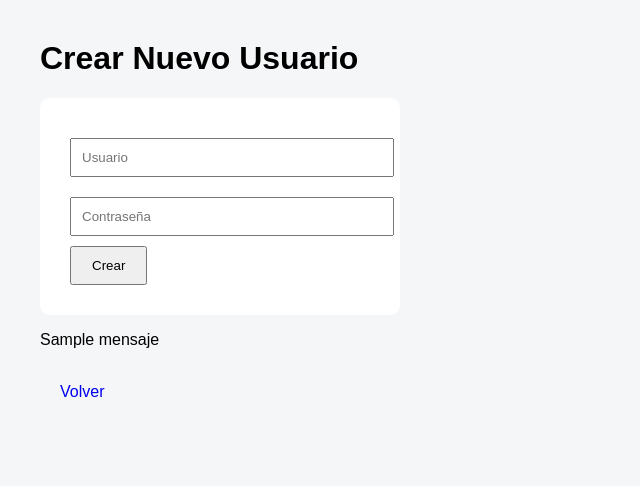
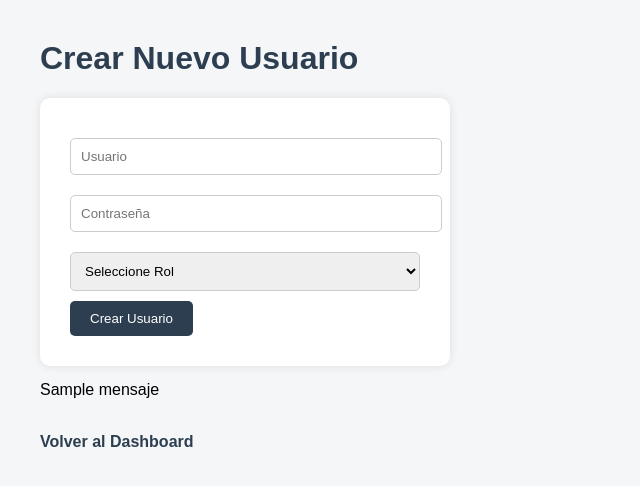
Before and after one commit to DavidPuentes25/BackupSeguro, a Flask app: template templates/nuevo_usuario.html in a window 1280 px wide. Shown: the top 486 px of the page, without its empty margins (0-640 px from the left). Run offline with Flask 3, Linux system fonts and the light colour scheme; the template is opened without the code that fills it: most values are stand-ins (such as "Sample title", 1, 10 or a date in 2020).

Commit message:
Se puede asignar rol desde el admin

```diff
--- a/app.py
+++ b/app.py
@@ -167,6 +167,9 @@ def crear_backup():
     if "usuario" not in session:
         return redirect(url_for("login"))
 
+    if session["rol"] not in ["admin", "operador"]:
+        return "Acceso denegado"
+
     conexion = sqlite3.connect("database.db")
     cursor = conexion.cursor()
 
@@ -189,6 +192,9 @@ def eliminar_backup(id):
     if "usuario" not in session:
         return redirect(url_for("login"))
 
+    if session["rol"] != "admin":
+        return "Acceso denegado"
+
     conexion = sqlite3.connect("database.db")
     cursor = conexion.cursor()
 
@@ -201,11 +207,15 @@ def eliminar_backup(id):
 
     return redirect(url_for("dashboard"))
 
+
 @app.route("/nuevo_usuario", methods=["GET", "POST"])
 def nuevo_usuario():
 
     if "usuario" not in session:
         return redirect(url_for("login"))
+
+    if session["rol"] != "admin":
+        return "Acceso denegado"
 
     mensaje = ""
 
@@ -213,14 +223,15 @@ def nuevo_usuario():
 
         usuario_nuevo = request.form["usuario"]
         password_nuevo = request.form["password"]
+        rol_nuevo = request.form["rol"]
 
         try:
             conexion = sqlite3.connect("database.db")
             cursor = conexion.cursor()
 
             cursor.execute(
-                "INSERT INTO usuarios (usuario, password) VALUES (?, ?)",
-                (usuario_nuevo, password_nuevo)
+                "INSERT INTO usuarios (usuario, password, rol) VALUES (?, ?, ?)",
+                (usuario_nuevo, password_nuevo, rol_nuevo)
             )
 
             conexion.commit()
--- a/templates/nuevo_usuario.html
+++ b/templates/nuevo_usuario.html
@@ -11,22 +11,43 @@ body{
     margin:40px;
 }
 
+h1{
+    color:#2c3e50;
+}
+
 form{
     background:white;
     padding:30px;
-    width:300px;
+    width:350px;
     border-radius:10px;
+    box-shadow:0 0 10px rgba(0,0,0,0.1);
 }
 
-input{
+input,select{
     width:100%;
     padding:10px;
     margin:10px 0;
+    border:1px solid #ccc;
+    border-radius:5px;
 }
 
-button,a{
+button{
+    background:#2c3e50;
+    color:white;
+    border:none;
     padding:10px 20px;
+    border-radius:5px;
+    cursor:pointer;
+}
+
+a{
     text-decoration:none;
+    color:#2c3e50;
+    font-weight:bold;
+}
+
+p{
+    margin-top:15px;
 }
 </style>
 
@@ -38,16 +59,25 @@ button,a{
 <form method="POST">
 
 <input type="text" name="usuario" placeholder="Usuario" required>
+
 <input type="password" name="password" placeholder="Contraseña" required>
 
-<button type="submit">Crear</button>
+<select name="rol" required>
+    <option value="">Seleccione Rol</option>
+    <option value="operador">Operador</option>
+    <option value="soporte">Soporte</option>
+    <option value="auditor">Auditor</option>
+    <option value="admin">Administrador</option>
+</select>
+
+<button type="submit">Crear Usuario</button>
 
 </form>
 
 <p>{{mensaje}}</p>
 
 <br>
-<a href="/dashboard">Volver</a>
+<a href="/dashboard">Volver al Dashboard</a>
 
 </body>
 </html>
```
Also changed, not shown: database.db, static/qr.png.
